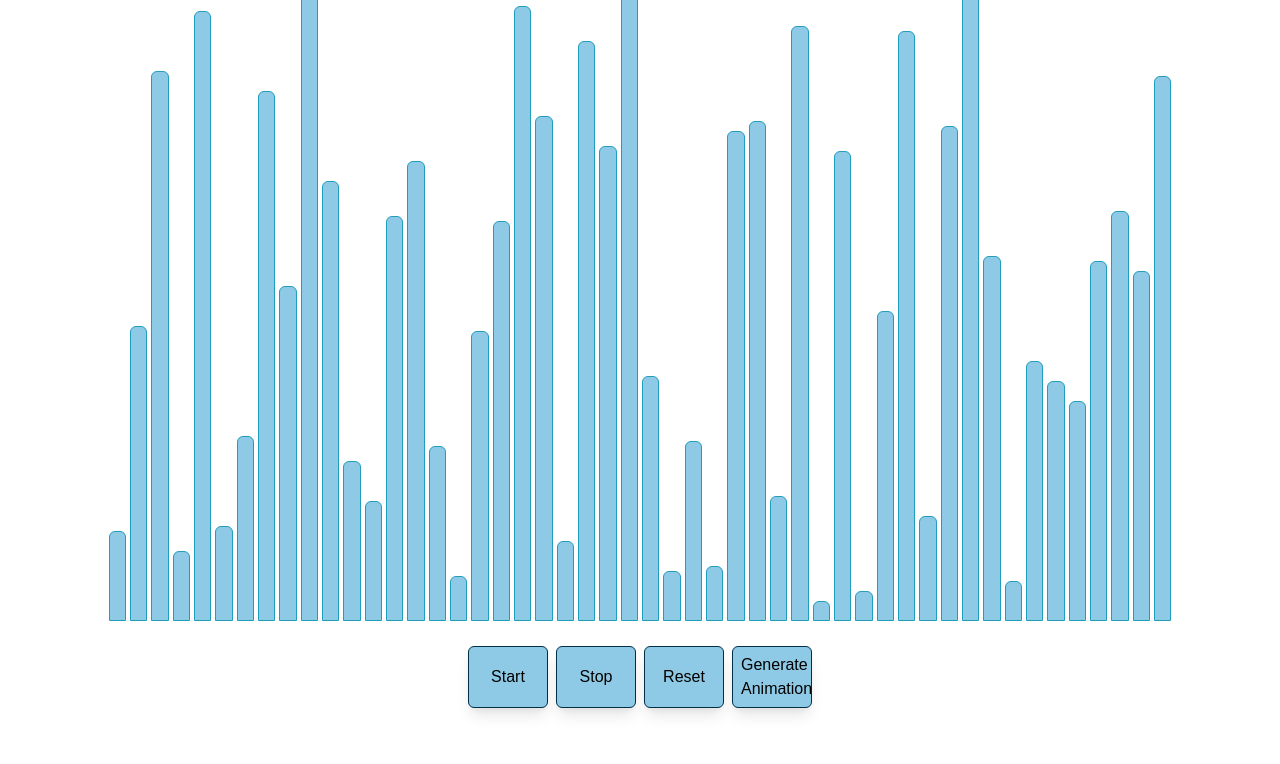
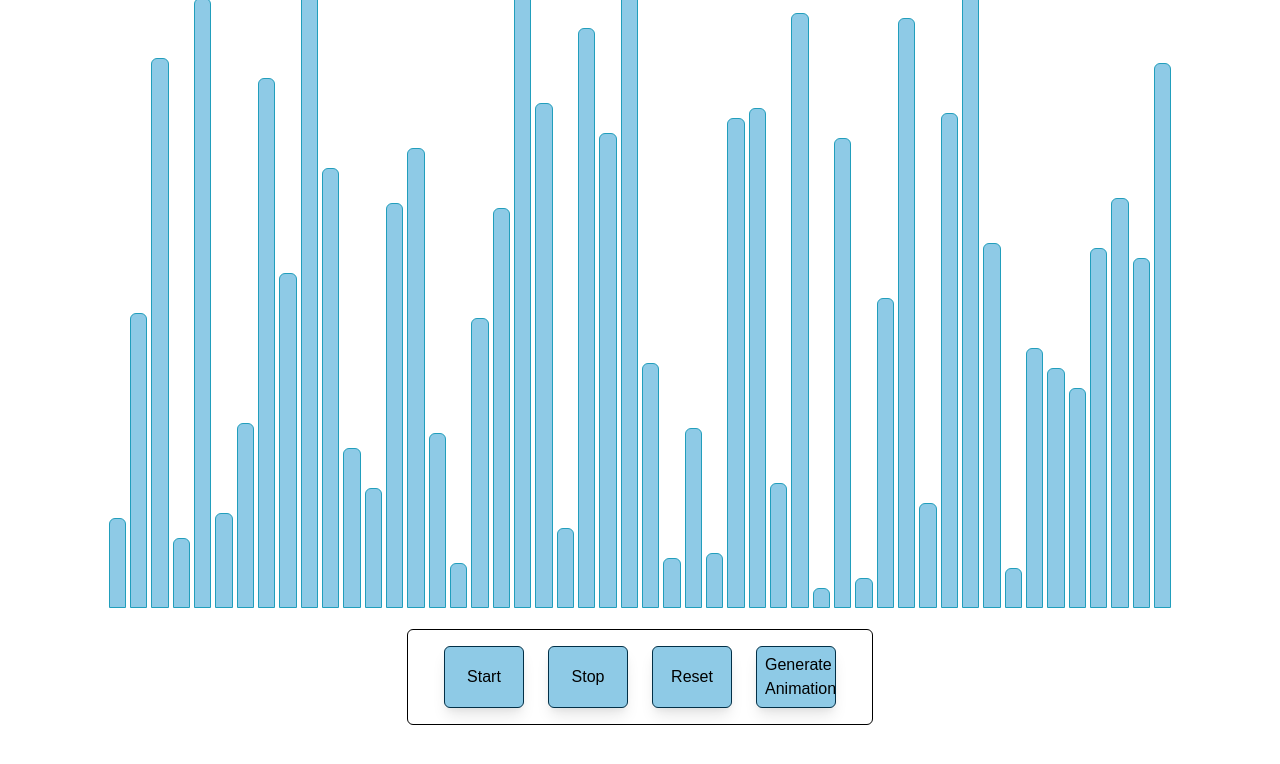
Before and after one commit to KorbenAU/sorting-visualizer-ii, a React (Create React App) app: page / in a window 1280 px wide. Shown: the top 764 px of the page. Built offline with nearby package versions, Linux system fonts and the light colour scheme.

Commit message:
update ui

```diff
--- a/package.json
+++ b/package.json
@@ -4,6 +4,7 @@
   "private": true,
   "dependencies": {
     "@craco/craco": "^6.1.1",
+    "@heroicons/react": "^1.0.1",
     "@testing-library/jest-dom": "^5.11.4",
     "@testing-library/react": "^11.1.0",
     "@testing-library/user-event": "^12.1.10",
--- a/src/App.js
+++ b/src/App.js
@@ -4,7 +4,7 @@ import SortingPlayerPage from './pages/SortingPlayerPage';
 function App() {
   return (
     <>
-      <div className='h-screen w-screen'>
+      <div className="h-screen w-screen">
         <SortingPlayerPage />
       </div>
     </>
--- a/src/components/Button.jsx
+++ b/src/components/Button.jsx
@@ -12,6 +12,7 @@ const Button = ({ onClick, children }) => {
     'px-2',
     'py-1.5',
     'm-1',
+    'mx-3',
     'rounded-md',
     'border-black',
     'shadow-lg',
--- a/src/components/SortingPlayer/ControllerBar.js
+++ b/src/components/SortingPlayer/ControllerBar.js
@@ -3,7 +3,7 @@ import Button from '../Button';
 
 const ControllerBar = ({ onReset, onPlay, onStop, onAnimationGen }) => {
   return (
-    <div className="flex flex-row mt-5">
+    <div className="flex flex-row mt-5 border px-6 py-3 rounded-md">
       <Button onClick={onPlay}>Start</Button>
       <Button onClick={onStop}>Stop</Button>
       <Button onClick={onReset}>Reset</Button>
```
Also changed, not shown: src/components/NavBar/NavBar.jsx (added), 1 other file (tests, documents, lock files or other folders).
